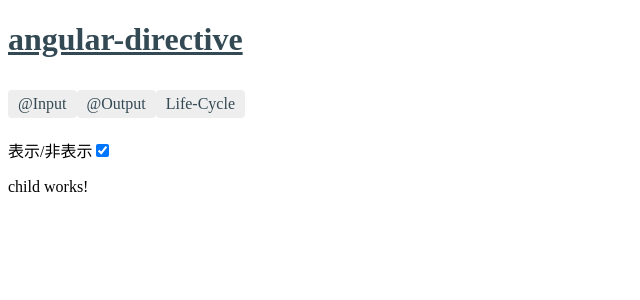
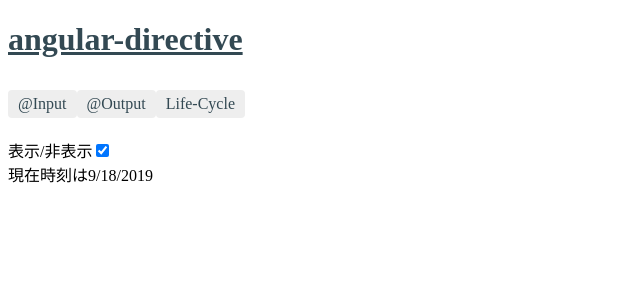
Before and after one commit to tak001/angular-component, an Angular app: page /cycle in a window 1280 px wide. Shown: the top 300 px of the page, without its empty margins (0-640 px from the left). Built offline with nearby package versions, Linux system fonts and the light colour scheme.

Commit message:
chore:add time show

```diff
--- a/src/app/life-cycle/child/child.component.html
+++ b/src/app/life-cycle/child/child.component.html
@@ -1,3 +1,3 @@
-<p>
-  child works!
-</p>
+<div>
+  現在時刻は{{time.toLocaleDateString()}}
+</div>
```
